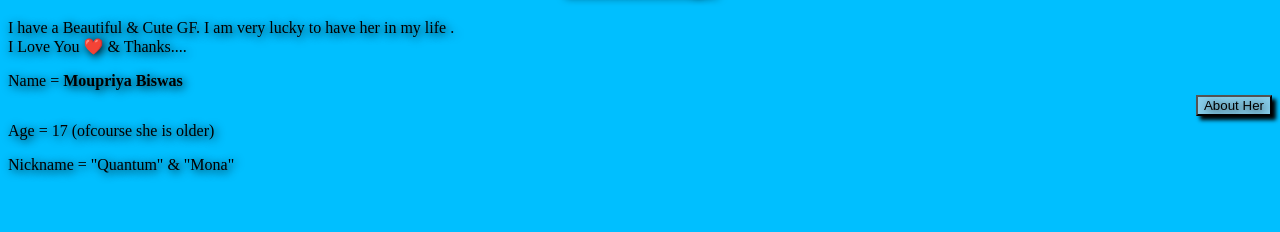
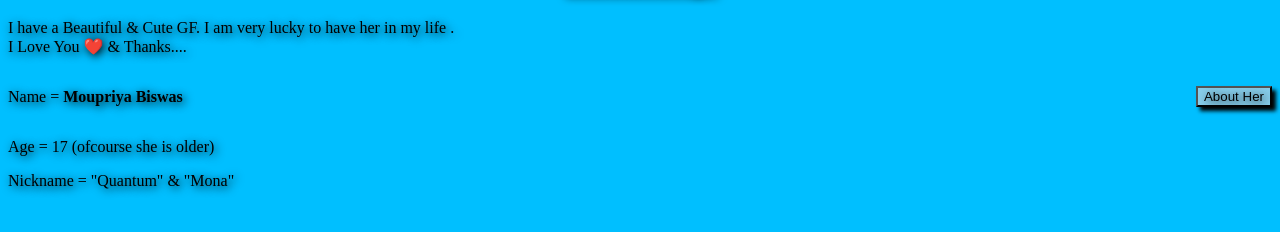
Before and after one commit to Souhardya9996/Moupriya, a plain HTML site: page External/g.html in a window 1280 px wide. Shown: the part 62-294 px from the top of the page. Drawn offline with Linux system fonts and the light colour scheme.

Commit message:
Update g.html

```diff
--- a/External/g.html
+++ b/External/g.html
@@ -8,11 +8,13 @@
 <body style="background-color: deepskyblue;">
     <h1 style="display: flex;text-align: center;justify-content: center;align-items: center;">Lifeline ❤️ </h1>
     <p>I have a Beautiful & Cute GF. I am very lucky to have her in my life .<br> I Love You ❤️ & Thanks....</p>
+    <div class="flex">
     <p>Name = <b>Moupriya Biswas</b></p>
     <div class="button1">
         <div class="button">
             <a href="../External/Her/her.html" target="_blank"><button>About Her</button></a>
         </div>
+    </div>
     </div>
     <p>Age = 17 (ofcourse she is older)</p>
     <p>Nickname = "Quantum" & "Mona" </p>
@@ -46,4 +48,8 @@
     h1{
         text-decoration: underline;
     }
+    .flex{
+        display:flex;
+        justify-content: space-between;
+    }
 </style>
```
